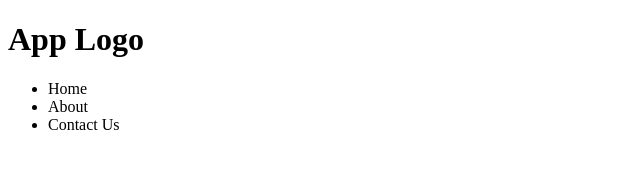
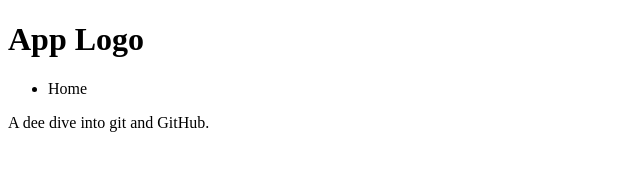
Before and after one commit to tilaatalarry/git_practice, a plain HTML site: page index.html in a window 1280 px wide. Shown: the whole page, without its empty margins (0-640 px from the left). Drawn offline with Linux system fonts and the light colour scheme.

Commit message:
Update index.html

```diff
--- a/index.html
+++ b/index.html
@@ -11,10 +11,9 @@
         <nav>
             <ul>
                 <li>Home</li>
-                <li>About</li>
-                <li>Contact Us</li>
             </ul>
         </nav>
     </header>
+    <p>A dee dive into git and GitHub.</p>
 </body>
 </html>
```
